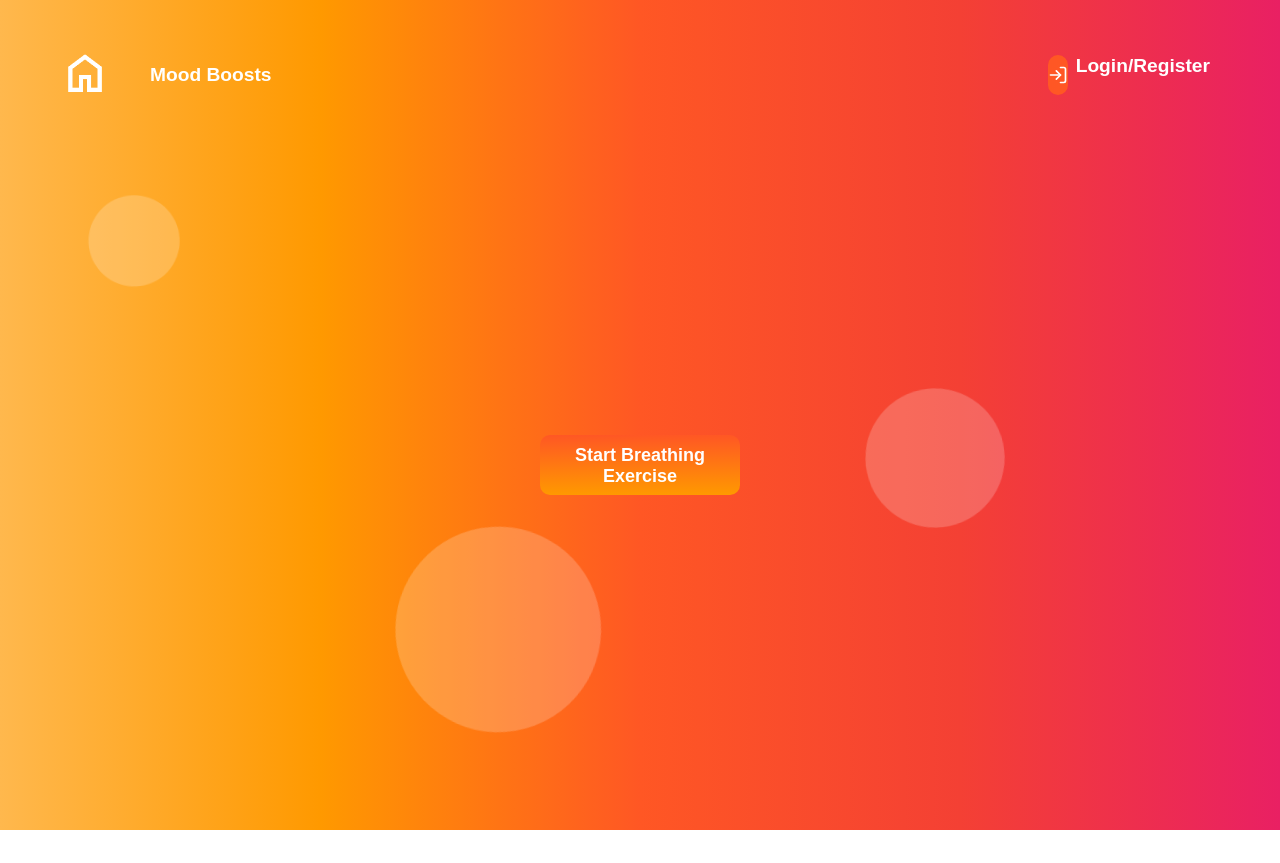
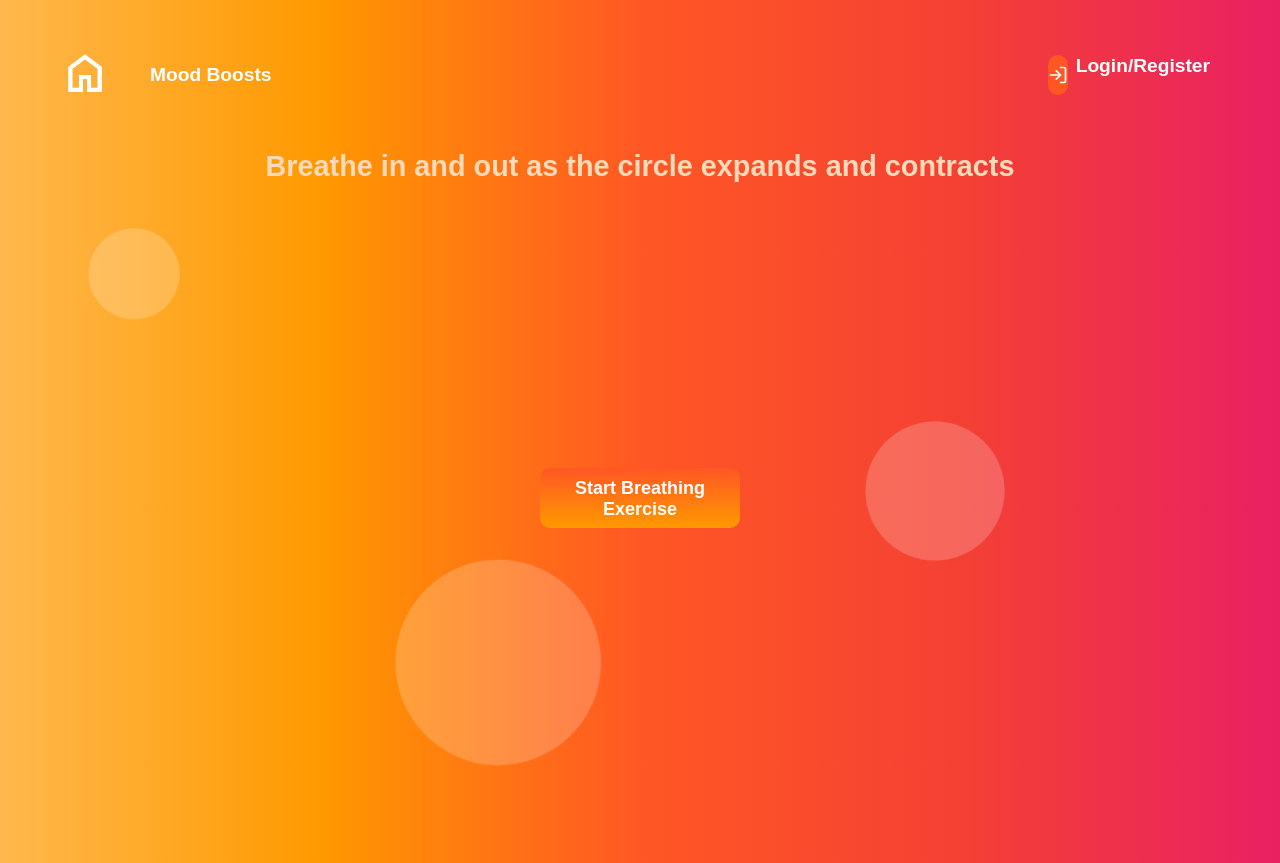
Before and after one commit to TDManning/mood_boost_fe, a React (Create React App) app in the folder mood_boost_fe/: page /breathing in a window 1280 px wide. Before the commit the page ends 830 px from the top, so only its background shows below. Built offline with nearby package versions, Linux system fonts and the light colour scheme.

Commit message:
Updated breathing page with breathing ininstructions at the top of the page

```diff
--- a/mood_boost_fe/src/BreathingPage/BreathingPage.css
+++ b/mood_boost_fe/src/BreathingPage/BreathingPage.css
@@ -6,6 +6,11 @@ body, html {
     z-index: 0;
 }
 
+h2 {
+    text-align: center;
+    background: linear-gradient(0.25turn, #ffb84d, #ff9900, #ff5724, #f44034, #e92063 );
+    margin: 0;
+}
 .breathing-page {
     display: flex;
     justify-content: center;
--- a/mood_boost_fe/src/BreathingPage/BreathingPage.jsx
+++ b/mood_boost_fe/src/BreathingPage/BreathingPage.jsx
@@ -12,17 +12,17 @@ function BreathingPage() {
 
   return (
       <div>
-        <section class="breathing-page">
-            <FloatingCircles class="background"/>
+        <h2>Breathe in and out as the circle expands and contracts</h2>
+          <section className="breathing-page">
+              <FloatingCircles className="background"/>
               {!isBreathing && (
-                <button id="start-button" classname="start-button"
+                  <button id="start-button" className="start-button"
                 onClick={handleStartBreathing}
                 >Start Breathing Exercise</button>
               )}
                 {isBreathing && (
                     <div className="breathing-circle"></div>
                 )}
-
         </section>
       </div>
   );
```
Lines whose indentation alone changed are shown as unchanged.
